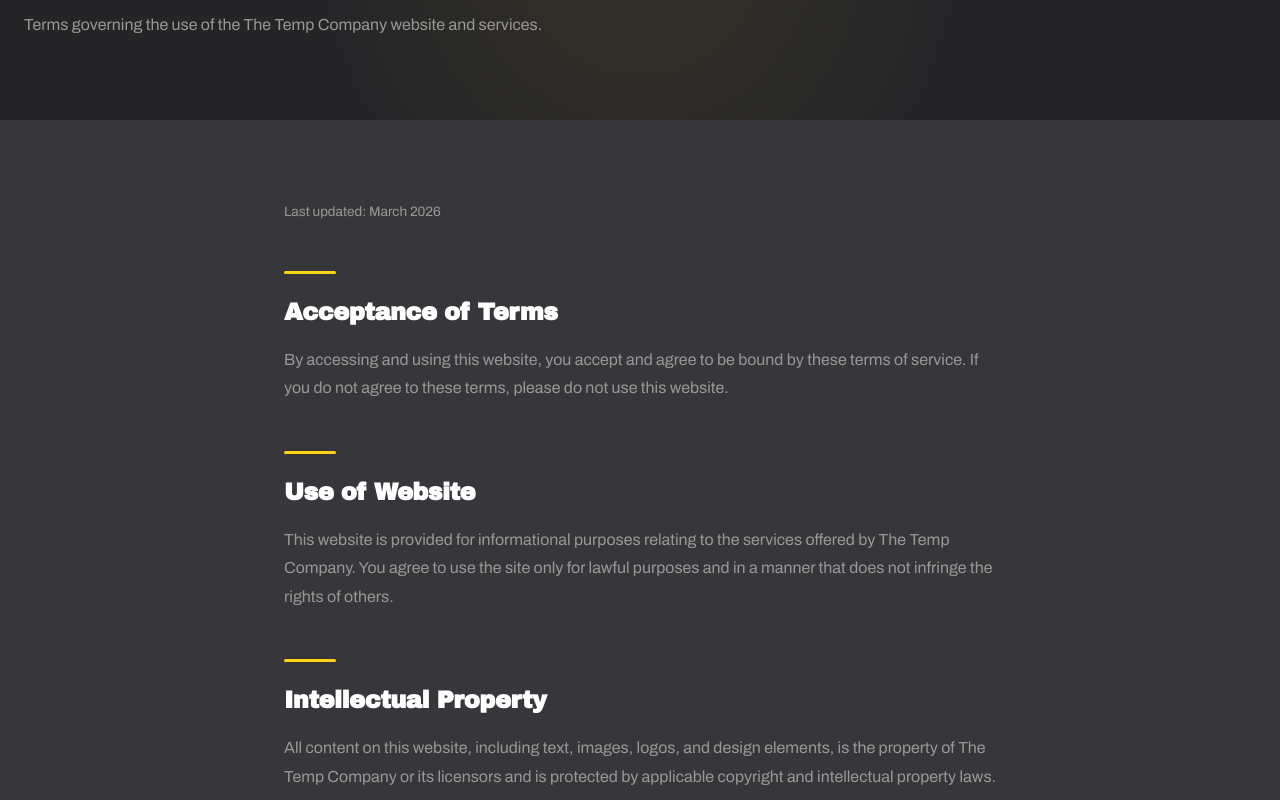
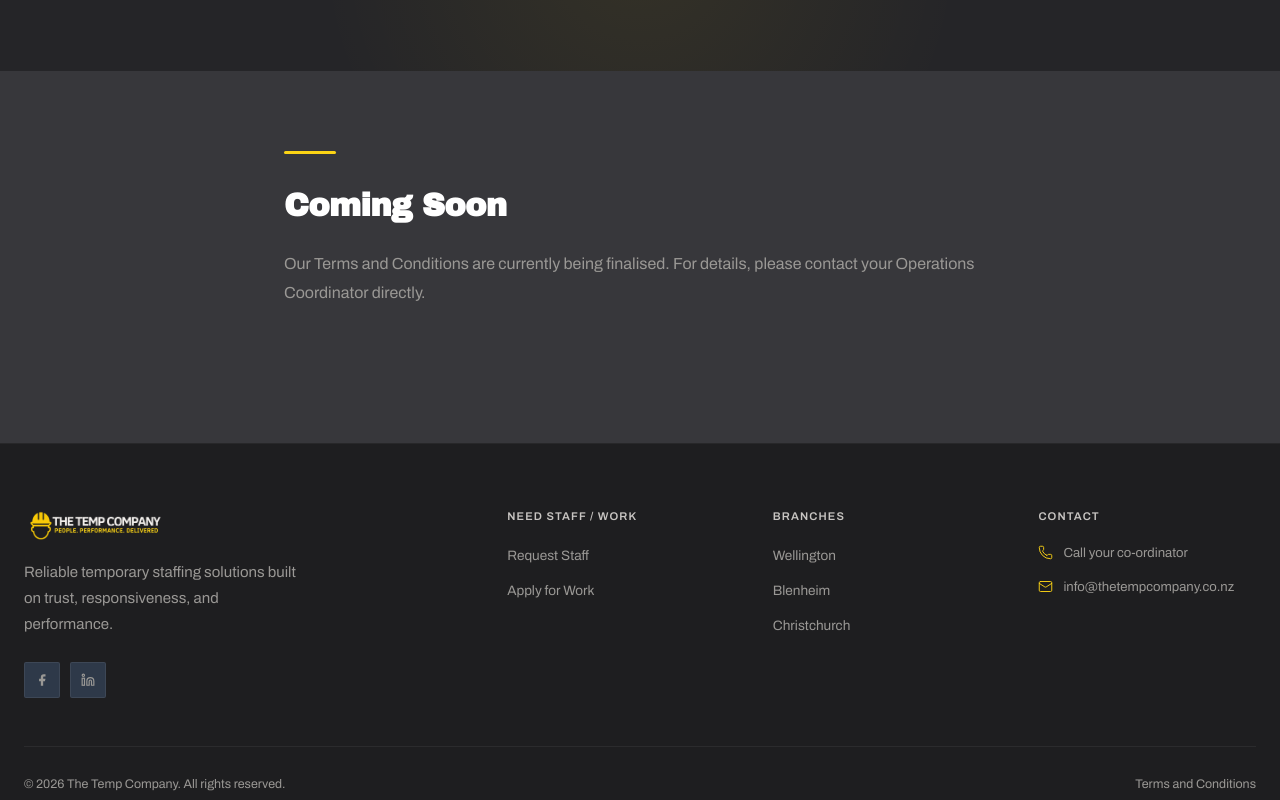
Before and after one commit to ClaudeCodeJones/temp-company-website, a Next.js app: page /terms in a window 1280 px wide. Shown: the part 300-1100 px from the top of the page. Built offline with nearby package versions, Linux system fonts and the light colour scheme.

Commit message:
Changed Terms

```diff
--- a/app/components/Footer.tsx
+++ b/app/components/Footer.tsx
@@ -105,8 +105,7 @@ export default function Footer() {
         <div style={{ paddingTop: '28px', display: 'flex', alignItems: 'center', justifyContent: 'space-between', flexWrap: 'wrap', gap: '12px' }}>
           <p style={{ fontSize: '0.78rem', color: 'var(--text-muted)' }}>© {brand.copyright}</p>
           <div style={{ display: 'flex', gap: '24px' }}>
-            <a href="/privacy" className="footer-link" style={{ fontSize: '0.78rem' }}>Privacy Policy</a>
-            <a href="/terms" className="footer-link" style={{ fontSize: '0.78rem' }}>Terms of Service</a>
+            <a href="/terms" className="footer-link" style={{ fontSize: '0.78rem' }}>Terms and Conditions</a>
           </div>
         </div>
 
--- a/app/privacy/page.tsx
+++ /dev/null
@@ -1,99 +0,0 @@
-import type { Metadata } from 'next'
-import RevealObserver from '../components/RevealObserver'
-import { brand } from '../../config/brand'
-
-export const metadata: Metadata = {
-  title: `Privacy Policy | ${brand.name}`,
-  description: `How ${brand.name} collects, uses and protects information provided through our website.`,
-  alternates: {
-    canonical: '/privacy',
-  },
-}
-
-export default function PrivacyPage() {
-  return (
-    <>
-      <RevealObserver />
-
-      {/* ── HERO ── */}
-      <section
-        style={{
-          position: 'relative',
-          background: 'var(--color-bg-deep)',
-          paddingTop: '180px',
-          paddingBottom: '80px',
-          overflow: 'hidden',
-        }}
-        aria-label="Privacy Policy hero"
-      >
-        <div style={{ position: 'absolute', top: '-100px', left: '50%', transform: 'translateX(-50%)', width: '700px', height: '700px', background: 'radial-gradient(circle, rgba(252,212,21,0.07) 0%, transparent 65%)', pointerEvents: 'none' }} aria-hidden="true" />
-
-        <div style={{ position: 'relative', zIndex: 10, maxWidth: '1280px', margin: '0 auto', padding: '0 24px' }}>
-          <div className="reveal" style={{ marginBottom: '20px' }}>
-            <span className="eyebrow">Legal</span>
-          </div>
-          <h1 className="reveal d1 font-display" style={{ fontWeight: 700, fontSize: 'clamp(2.4rem,5vw,4.5rem)', lineHeight: 1.05, letterSpacing: '-0.03em', color: '#fff' }}>
-            Privacy Policy
-          </h1>
-          <p className="reveal d2" style={{ fontSize: '1rem', lineHeight: 1.78, color: 'var(--text-muted)', maxWidth: '540px', marginTop: '20px' }}>
-            How {brand.name} collects, uses and protects information provided through our website.
-          </p>
-        </div>
-      </section>
-
-      {/* ── CONTENT ── */}
-      <section style={{ background: 'var(--bg-dark)', padding: '80px 0 120px' }} aria-label="Privacy Policy content">
-        <div style={{ maxWidth: '760px', margin: '0 auto', padding: '0 24px' }}>
-
-          <div className="reveal" style={{ marginBottom: '48px' }}>
-            <p style={{ fontSize: '0.85rem', color: 'var(--text-muted)', lineHeight: 1.7 }}>
-              Last updated: March 2026
-            </p>
-          </div>
-
-          {[
-            {
-              heading: 'Introduction',
-              body: `${brand.name} is committed to protecting your privacy. This policy outlines how we collect, use, and safeguard personal information when you use our website or contact us about our services.`,
-            },
-            {
-              heading: 'Information We Collect',
-              body: 'We may collect personal information you provide directly, including your name, email address, phone number, and details about your project or enquiry when you submit a quote request, contact form, or job application through our website.',
-            },
-            {
-              heading: 'How We Use Your Information',
-              body: 'Information you provide is used to respond to your enquiry, process your quote request, assess job applications, and communicate with you about our services. We do not sell or share your personal information with third parties for marketing purposes.',
-            },
-            {
-              heading: 'Data Storage and Security',
-              body: 'We take reasonable steps to protect your personal information from unauthorised access, loss, or misuse. Information submitted through our website is transmitted securely and stored in accordance with applicable privacy laws.',
-            },
-            {
-              heading: 'Cookies',
-              body: 'Our website may use cookies to improve your browsing experience. You can configure your browser to refuse cookies, though some features of the site may not function as intended if you do so.',
-            },
-            {
-              heading: 'Your Rights',
-              body: `You have the right to access, correct, or request deletion of personal information we hold about you. To make a request, contact us at ${brand.emailContact}.`,
-            },
-            {
-              heading: 'Contact',
-              body: `If you have any questions about this privacy policy or how we handle your information, please contact us at ${brand.emailContact} or call ${brand.phone}.`,
-            },
-          ].map(({ heading, body }) => (
-            <div key={heading} className="reveal" style={{ marginBottom: '48px' }}>
-              <div className="orange-rule" style={{ marginBottom: '20px' }} />
-              <h2 className="font-display" style={{ fontWeight: 700, fontSize: 'clamp(1.2rem,2vw,1.5rem)', letterSpacing: '-0.02em', color: '#fff', marginBottom: '16px' }}>
-                {heading}
-              </h2>
-              <p style={{ fontSize: '1rem', lineHeight: 1.78, color: 'var(--text-muted)' }}>
-                {body}
-              </p>
-            </div>
-          ))}
-
-        </div>
-      </section>
-    </>
-  )
-}
--- a/app/terms/page.tsx
+++ b/app/terms/page.tsx
@@ -3,8 +3,8 @@ import RevealObserver from '../components/RevealObserver'
 import { brand } from '../../config/brand'
 
 export const metadata: Metadata = {
-  title: `Terms of Service | ${brand.name}`,
-  description: `Terms governing the use of the ${brand.name} website and services.`,
+  title: `Terms and Conditions | ${brand.name}`,
+  description: `Terms and Conditions for ${brand.name}.`,
   alternates: {
     canonical: '/terms',
   },
@@ -15,7 +15,6 @@ export default function TermsPage() {
     <>
       <RevealObserver />
 
-      {/* ── HERO ── */}
       <section
         style={{
           position: 'relative',
@@ -24,7 +23,7 @@ export default function TermsPage() {
           paddingBottom: '80px',
           overflow: 'hidden',
         }}
-        aria-label="Terms of Service hero"
+        aria-label="Terms and Conditions hero"
       >
         <div style={{ position: 'absolute', top: '-100px', left: '50%', transform: 'translateX(-50%)', width: '700px', height: '700px', background: 'radial-gradient(circle, rgba(252,212,21,0.07) 0%, transparent 65%)', pointerEvents: 'none' }} aria-hidden="true" />
 
@@ -33,69 +32,22 @@ export default function TermsPage() {
             <span className="eyebrow">Legal</span>
           </div>
           <h1 className="reveal d1 font-display" style={{ fontWeight: 700, fontSize: 'clamp(2.4rem,5vw,4.5rem)', lineHeight: 1.05, letterSpacing: '-0.03em', color: '#fff' }}>
-            Terms of Service
+            Terms and Conditions
           </h1>
-          <p className="reveal d2" style={{ fontSize: '1rem', lineHeight: 1.78, color: 'var(--text-muted)', maxWidth: '540px', marginTop: '20px' }}>
-            Terms governing the use of the {brand.name} website and services.
-          </p>
         </div>
       </section>
 
-      {/* ── CONTENT ── */}
-      <section style={{ background: 'var(--bg-dark)', padding: '80px 0 120px' }} aria-label="Terms of Service content">
+      <section style={{ background: 'var(--bg-dark)', padding: '80px 0 120px' }} aria-label="Terms and Conditions content">
         <div style={{ maxWidth: '760px', margin: '0 auto', padding: '0 24px' }}>
-
-          <div className="reveal" style={{ marginBottom: '48px' }}>
-            <p style={{ fontSize: '0.85rem', color: 'var(--text-muted)', lineHeight: 1.7 }}>
-              Last updated: March 2026
+          <div className="reveal" style={{ marginBottom: '16px' }}>
+            <div className="orange-rule" style={{ marginBottom: '28px' }} />
+            <h2 className="font-display" style={{ fontWeight: 700, fontSize: 'clamp(1.4rem,2.5vw,2rem)', letterSpacing: '-0.02em', color: '#fff', marginBottom: '20px' }}>
+              Coming Soon
+            </h2>
+            <p style={{ fontSize: '1rem', lineHeight: 1.78, color: 'var(--text-muted)' }}>
+              Our Terms and Conditions are currently being finalised. For details, please contact your Operations Coordinator directly.
             </p>
           </div>
-
-          {[
-            {
-              heading: 'Acceptance of Terms',
-              body: 'By accessing and using this website, you accept and agree to be bound by these terms of service. If you do not agree to these terms, please do not use this website.',
-            },
-            {
-              heading: 'Use of Website',
-              body: `This website is provided for informational purposes relating to the services offered by ${brand.name}. You agree to use the site only for lawful purposes and in a manner that does not infringe the rights of others.`,
-            },
-            {
-              heading: 'Intellectual Property',
-              body: `All content on this website, including text, images, logos, and design elements, is the property of ${brand.name} or its licensors and is protected by applicable copyright and intellectual property laws.`,
-            },
-            {
-              heading: 'Service Enquiries',
-              body: `Submitting a quote request or contact form through this website does not constitute a binding contract or guarantee of service. All service agreements are subject to separate terms confirmed in writing by ${brand.name}.`,
-            },
-            {
-              heading: 'Limitation of Liability',
-              body: `${brand.name} makes no warranties regarding the accuracy or completeness of information on this website. To the extent permitted by law, we accept no liability for any loss or damage arising from your use of the site.`,
-            },
-            {
-              heading: 'Third-Party Links',
-              body: 'This website may contain links to external websites operated by third parties, including other companies within the MW Group. We are not responsible for the content or practices of those sites.',
-            },
-            {
-              heading: 'Changes to These Terms',
-              body: 'We reserve the right to update these terms at any time. Changes will be posted on this page with an updated date. Continued use of the website following changes constitutes acceptance of the revised terms.',
-            },
-            {
-              heading: 'Contact',
-              body: `For questions about these terms, contact us at ${brand.emailContact} or call ${brand.phone}.`,
-            },
-          ].map(({ heading, body }) => (
-            <div key={heading} className="reveal" style={{ marginBottom: '48px' }}>
-              <div className="orange-rule" style={{ marginBottom: '20px' }} />
-              <h2 className="font-display" style={{ fontWeight: 700, fontSize: 'clamp(1.2rem,2vw,1.5rem)', letterSpacing: '-0.02em', color: '#fff', marginBottom: '16px' }}>
-                {heading}
-              </h2>
-              <p style={{ fontSize: '1rem', lineHeight: 1.78, color: 'var(--text-muted)' }}>
-                {body}
-              </p>
-            </div>
-          ))}
-
         </div>
       </section>
     </>
```
